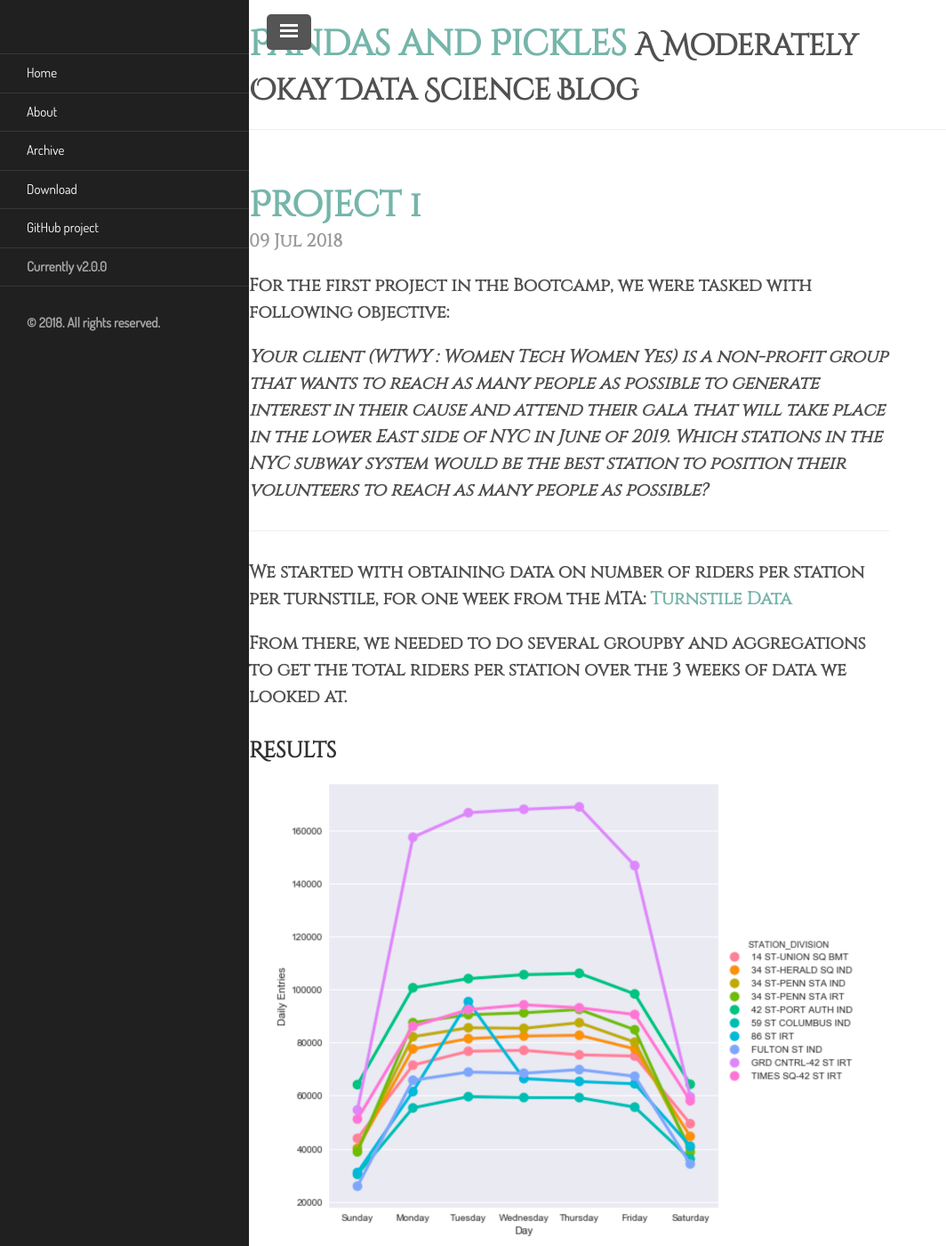
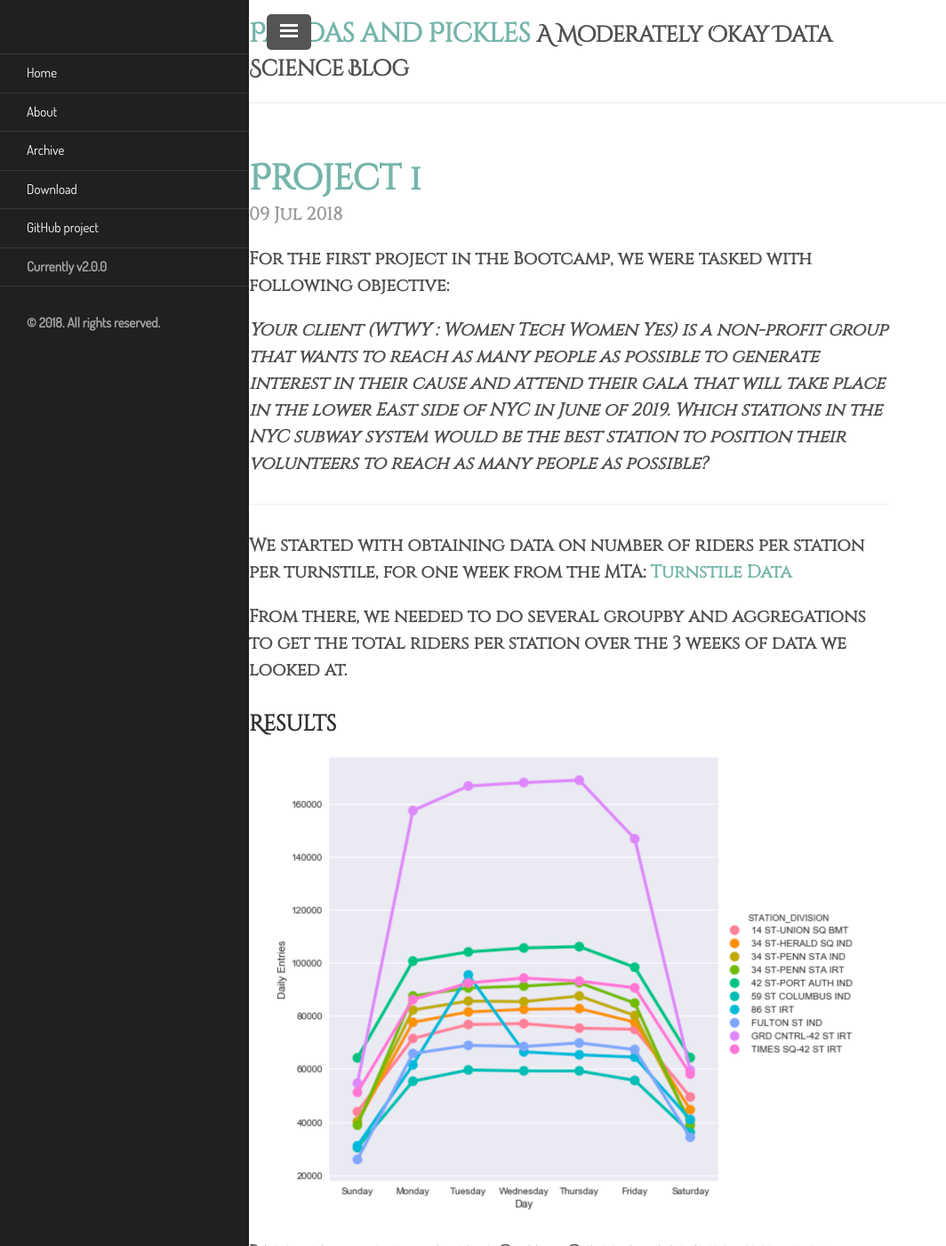
Before and after one commit to Cassini-4B/Cassini-4B.github.io, a Jekyll site: the page built from index.html, in a window 1280 px wide and 1400 px high. Shown: the whole window at 89% size, without its empty margins (0-1064 px from the left). Built offline with Jekyll 4.4.1, drawn with Linux system fonts in a browser that asks for light colours; some web fonts are replaced; the list of posts is cut into pages by our own code.

Commit message:
changed size of tagline

```diff
--- a/_layouts/default.html
+++ b/_layouts/default.html
@@ -16,7 +16,7 @@
       <div class="wrap">
         <div class="masthead">
           <div class="container">
-            <h1 class="masthead-title">
+            <h2 class="masthead-title">
               <a href="{{ site.baseurl }}/" title="Home">{{ site.title }}</a>
               <small>{{ site.tagline }}</small>
             </h3>
--- a/public/css/lanyon.css
+++ b/public/css/lanyon.css
@@ -107,7 +107,7 @@ h1, h2, h3, h4, h5, h6 {
  */
 
 .masthead {
-  padding-top:    1.25rem;
+  padding-top:    1rem;
   padding-bottom: 1rem;
   margin-bottom: 3rem;
   border-bottom: 1px solid #eee;
```
